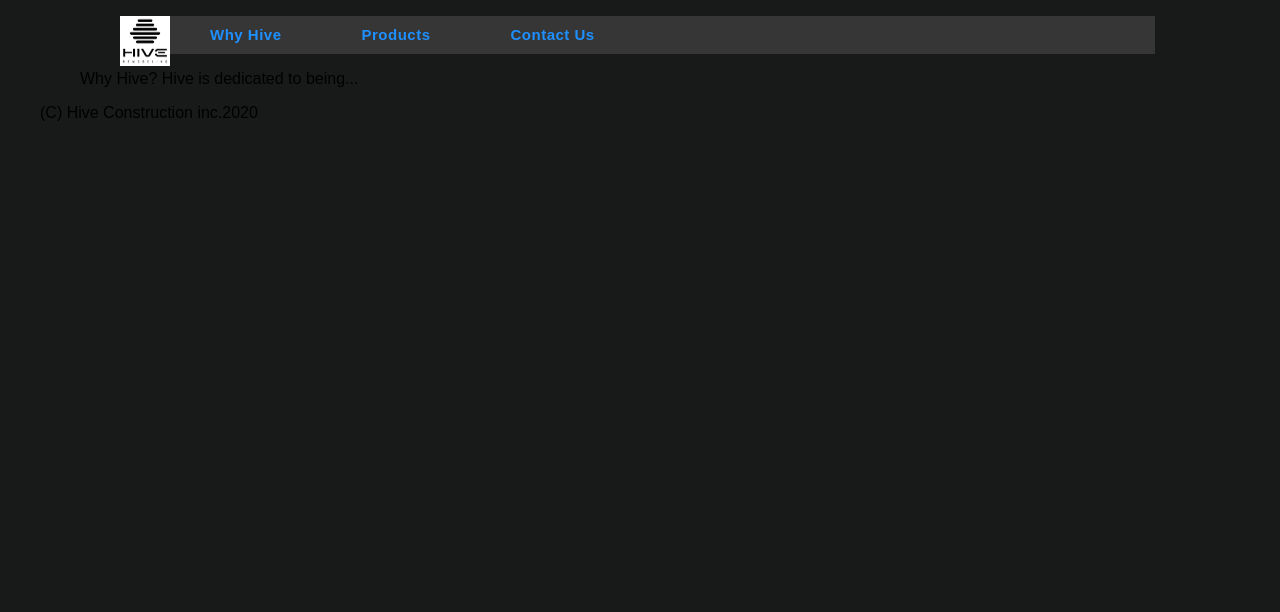
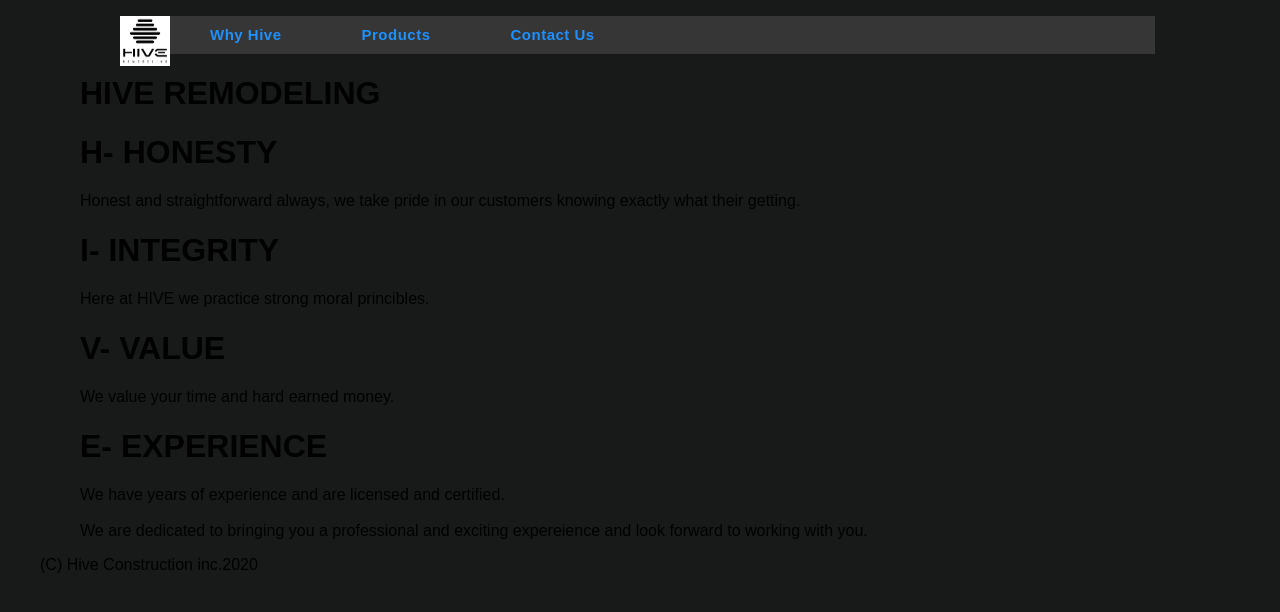
Before and after one commit to Wyattog/Web-Dev-Project, a React (Create React App) app in the folder react-app/: page /whyhive in a window 1280 px wide. Shown: the top 612 px of the page. Built offline with nearby package versions, Linux system fonts and the light colour scheme.

Commit message:
video and whyhive

```diff
--- /dev/null
+++ b/react-app/src/components/video/Responsiveplayer.js
@@ -0,0 +1,26 @@
+import ReactPlayer from "react-player";
+import './responsive-player.css'
+import React from 'react'
+
+
+
+const ResponsivePlayer = () => {
+
+
+
+    return (
+        <div className='player-wrapper'>
+            <ReactPlayer
+            className='react-player'
+            url='https://www.youtube.com/watch?v=ZQlHaaI0kFU'
+            width='100%'
+            height='100%'
+            />
+        </div>
+    );
+
+
+    }
+
+
+    export default ResponsivePlayer
--- /dev/null
+++ b/react-app/src/components/video/responsive-player.css
@@ -0,0 +1,10 @@
+.player-wrapper{
+    position: relative;
+    padding-top: 56.25%;
+}
+
+.react-player {
+    position: absolute;
+    top: 0;
+    left: 0;
+}
--- a/react-app/src/components/whyHive.js
+++ b/react-app/src/components/whyHive.js
@@ -2,6 +2,7 @@
 import { render } from '@testing-library/react';
 import NavBar from './navBar';
 import Footer from './footer';
+
 
 class WhyHive extends React.Component {
 
@@ -9,7 +10,14 @@
     return (
         <blockquote>
             <NavBar />
-        <div> Why Hive? Hive is dedicated to being...</div>
+
+                <h1>HIVE REMODELING</h1>
+                <h1>H- HONESTY</h1> <div>Honest and straightforward always, we take pride in our customers knowing exactly what their getting.</div>
+                <h1>I- INTEGRITY</h1> <div>Here at HIVE we practice strong moral princibles.</div>
+                <h1>V- VALUE</h1> <div>We value your time and hard earned money.</div>
+                <h1>E- EXPERIENCE</h1> <div>We have years of experience and are licensed and certified.</div>
+             <br></br>
+             <div>We are dedicated to bringing you a professional and exciting expereience and look forward to working with you.</div>
 
         </blockquote>
 
--- a/react-app/src/home.js
+++ b/react-app/src/home.js
@@ -2,10 +2,12 @@
 import ReactDOM from 'react-dom';
 import { Switch, Route } from 'react-router-dom';
 import NavBar from './components/navBar';
+import ResponsivePlayer from '../src/components/video/Responsiveplayer';
 class Home extends React.Component{
     constructor(props) {
         super(props)
     }
+
     render() {
         return (
 
@@ -14,6 +16,7 @@
                 <NavBar />
             <div>This is the home</div>
             <p>multiline JSX!</p>
+            <ResponsivePlayer />
             </blockquote>
         );
     }
```
Also changed, not shown: react-app/package.json (+5 -3 lines), 1 other file (tests, documents, lock files or other folders).
